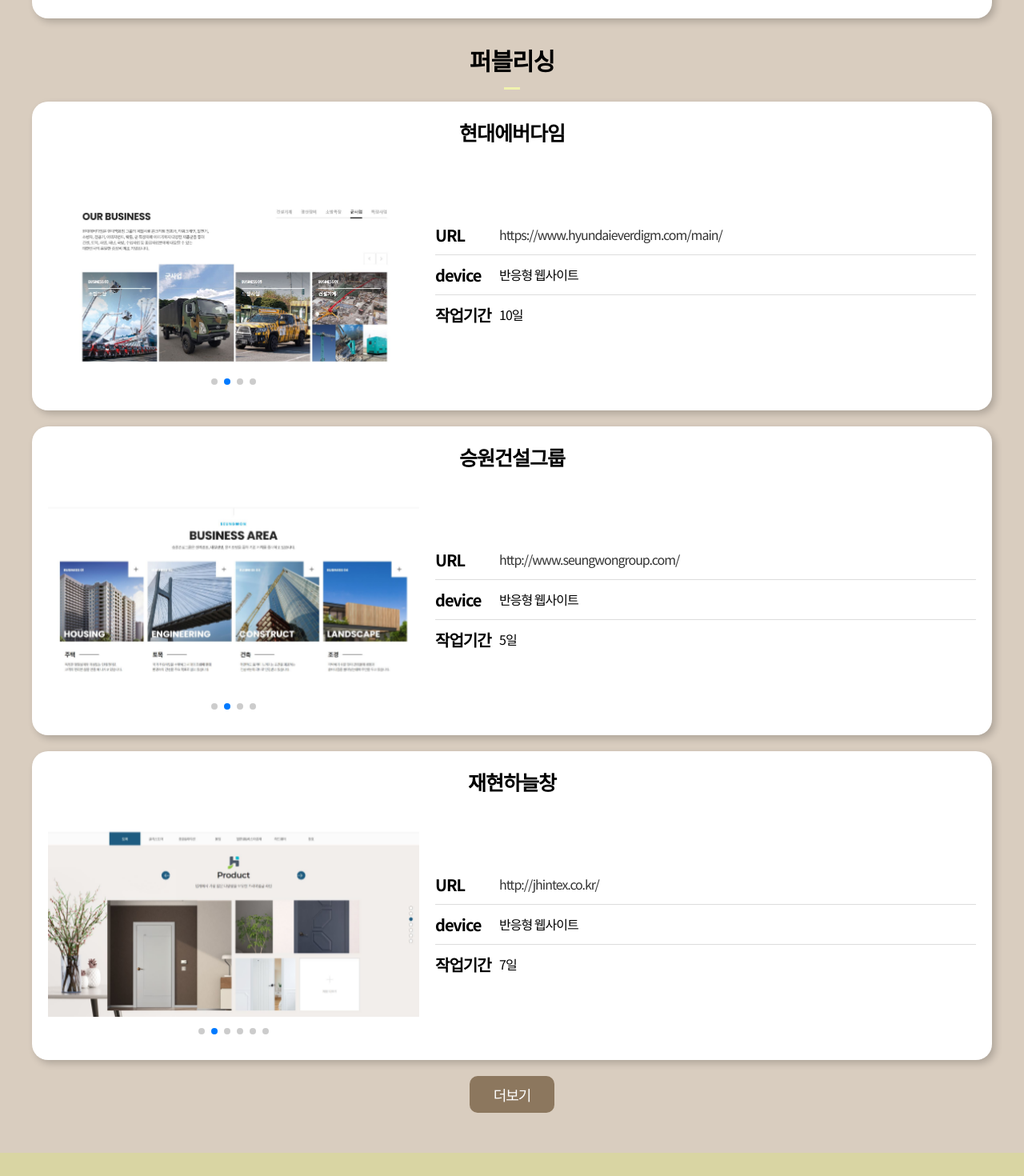
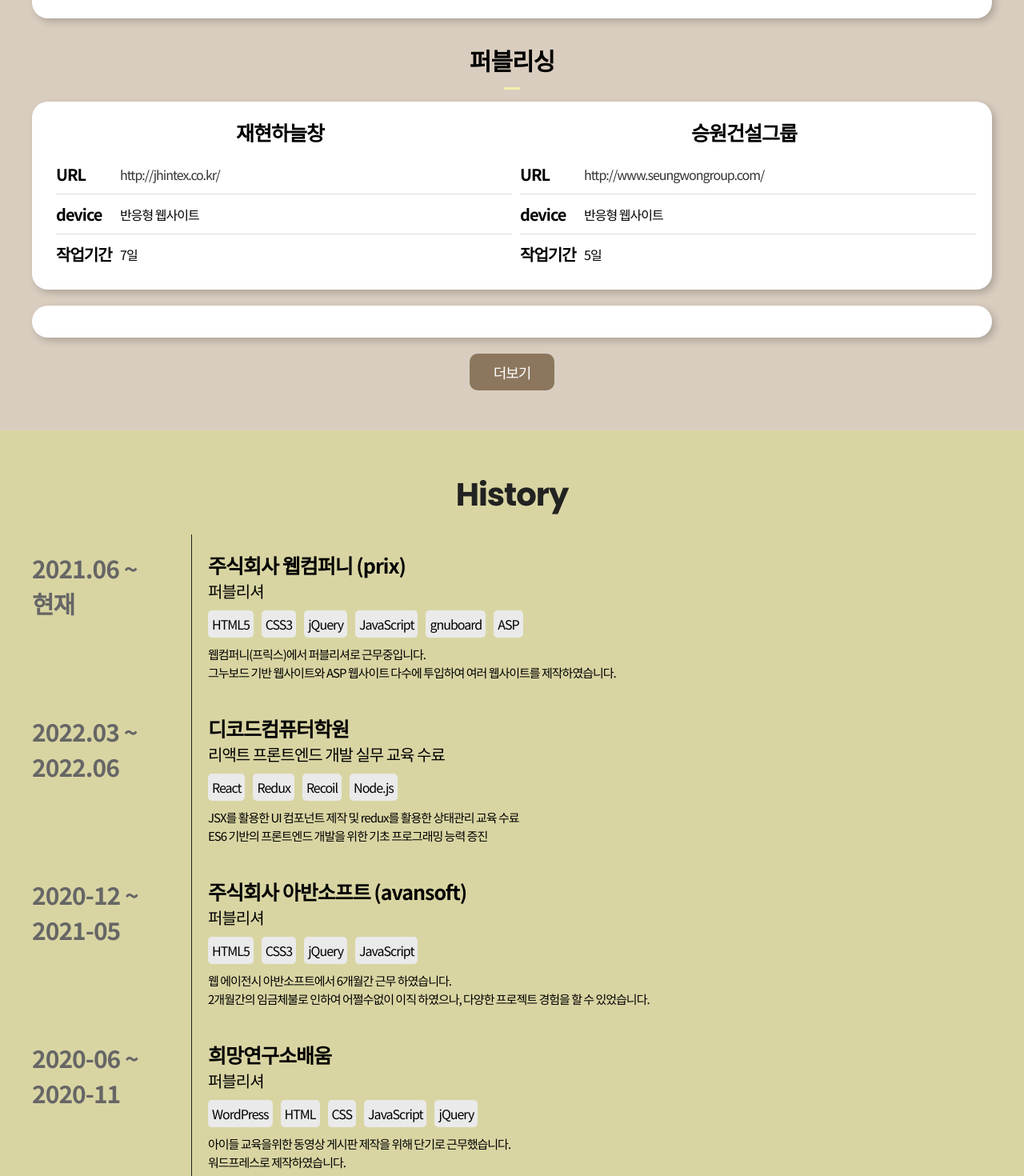
Before and after one commit to yeonsoo888/portfolio, a React (Create React App) app in the folder portfolio/: page / in a window 1280 px wide. Shown: the part 3060-4530 px from the top of the page at 80% size. Built offline with nearby package versions, Linux system fonts and the light colour scheme.

Commit message:
project 수정

```diff
--- a/portfolio/src/components/main/project.jsx
+++ b/portfolio/src/components/main/project.jsx
@@ -175,29 +175,15 @@
                 </ul>
                 <b className="project__tit">퍼블리싱</b>
                 <ul className="projectList">
-                    <li>
-                        <strong className="projectList__tit">현대에버다임</strong>
+                    <li className="half">
+                        <div>
+                            <strong className="projectList__tit">재현하늘창</strong>
                             <div className="projectList__cnts">
-                            <div className="project__slideWrap">
-                                <Swiper
-                                    spaceBetween={20}
-                                    slidesPerView={1}
-                                    speed={1000}
-                                    loop={true}
-                                    pagination={{ clickable: true }}
-                                    autoplay={{delay: 3000}}
-                                >
-                                    <SwiperSlide><img src={hyeon1} alt="" /></SwiperSlide>
-                                    <SwiperSlide><img src={hyeon2} alt="" /></SwiperSlide>
-                                    <SwiperSlide><img src={hyeon3} alt="" /></SwiperSlide>
-                                    <SwiperSlide><img src={hyeon4} alt="" /></SwiperSlide>
-                                </Swiper>
-                            </div>
                                 <div className="project__txtWrap">
                                     <ul className="project__info">
                                         <li>
                                             <span>URL</span>
-                                        <a href="https://www.hyundaieverdigm.com/main/" target="_blank">https://www.hyundaieverdigm.com/main/</a>
+                                            <a href="http://jhintex.co.kr/" target="_blank">http://jhintex.co.kr/</a>
                                         </li>
                                         <li>
                                             <span>device</span>
@@ -205,31 +191,15 @@
                                         </li>
                                         <li>
                                             <span>작업기간</span>
-                                        <p>10일</p>
+                                            <p>7일</p>
                                         </li>
                                     </ul>
                                 </div>
                             </div>
-                    </li>
-                    <li>
+                        </div>
+                        <div>
                             <strong className="projectList__tit">승원건설그룹</strong>
                             <div className="projectList__cnts">
-                            <div className="project__slideWrap">
-                                <Swiper
-                                    spaceBetween={20}
-                                    slidesPerView={1}
-                                    speed={1000}
-                                    loop={true}
-                                    pagination={{ clickable: true }}
-                                    autoplay={{delay: 3000}}
-                                >
-                                    <SwiperSlide><img src={seungwon1} alt="" /></SwiperSlide>
-                                    <SwiperSlide><img src={seungwon2} alt="" /></SwiperSlide>
-                                    <SwiperSlide><img src={seungwon3} alt="" /></SwiperSlide>
-                                    <SwiperSlide><img src={seungwon4} alt="" /></SwiperSlide>
-
-                                </Swiper>
-                            </div>
                                 <div className="project__txtWrap">
                                     <ul className="project__info">
                                         <li>
@@ -247,44 +217,10 @@
                                     </ul>
                                 </div>
                             </div>
+                        </div>
                     </li>
                     <li>
-                        <strong className="projectList__tit">재현하늘창</strong>
-                        <div className="projectList__cnts">
-                            <div className="project__slideWrap">
-                                <Swiper
-                                    spaceBetween={20}
-                                    slidesPerView={1}
-                                    speed={1000}
-                                    loop={true}
-                                    pagination={{ clickable: true }}
-                                    autoplay={{delay: 3000}}
-                                >
-                                    <SwiperSlide><img src={jaehyeon1} alt="" /></SwiperSlide>
-                                    <SwiperSlide><img src={jaehyeon2} alt="" /></SwiperSlide>
-                                    <SwiperSlide><img src={jaehyeon3} alt="" /></SwiperSlide>
-                                    <SwiperSlide><img src={jaehyeon5} alt="" /></SwiperSlide>
-                                    <SwiperSlide><img src={jaehyeon6} alt="" /></SwiperSlide>
-                                    <SwiperSlide><img src={jaehyeon7} alt="" /></SwiperSlide>
-                                </Swiper>
-                            </div>
-                            <div className="project__txtWrap">
-                                <ul className="project__info">
-                                    <li>
-                                        <span>URL</span>
-                                        <a href="http://jhintex.co.kr/" target="_blank">http://jhintex.co.kr/</a>
-                                    </li>
-                                    <li>
-                                        <span>device</span>
-                                        <p>반응형 웹사이트</p>
-                                    </li>
-                                    <li>
-                                        <span>작업기간</span>
-                                        <p>7일</p>
-                                    </li>
-                                </ul>
-                            </div>
-                        </div>
+
                     </li>
                     {
                         viewAmt >= 1 && (
@@ -406,13 +342,13 @@
                                         </div>
                                     </div>
                                     <div>
-                                        <strong className="projectList__tit">에코디파이</strong>
+                                        <strong className="projectList__tit">현대에버다임</strong>
                                         <div className="projectList__cnts">
                                             <div className="project__txtWrap">
                                                 <ul className="project__info">
                                                     <li>
                                                         <span>URL</span>
-                                                        <a href="https://www.ecodefi.net/#/main" target="_blank">https://www.ecodefi.net/#/main</a>
+                                                        <a href="https://www.hyundaieverdigm.com/main/" target="_blank">https://www.hyundaieverdigm.com/main/</a>
                                                     </li>
                                                     <li>
                                                         <span>device</span>
@@ -420,7 +356,7 @@
                                                     </li>
                                                     <li>
                                                         <span>작업기간</span>
-                                                        <p>2일</p>
+                                                        <p>10일</p>
                                                     </li>
                                                 </ul>
                                             </div>
```
Lines whose indentation alone changed are shown as unchanged.
